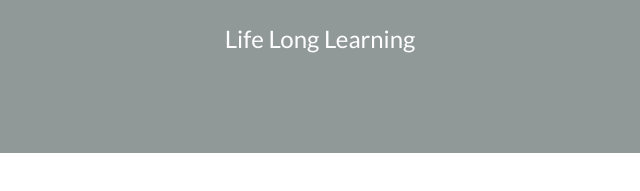
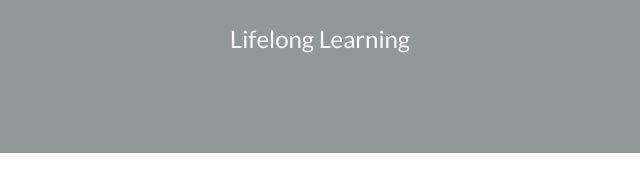
Before and after one commit to alexsaldana9/landingpage, a website with bundled scripts: page index.html in a window 1280 px wide. Shown: the part 317-508 px from the top of the page, 320-960 px from the left. Built offline with nearby package versions, Linux system fonts and the light colour scheme.

Commit message:
typo - lifelong

```diff
--- a/index.html
+++ b/index.html
@@ -74,7 +74,7 @@
       </div>
 
       <!-- Masthead Subheading -->
-      <p class="masthead-subheading font-weight-light mb-0">Life Long Learning</p>
+      <p class="masthead-subheading font-weight-light mb-0">Lifelong Learning</p>
 
     </div>
   </header>
```
